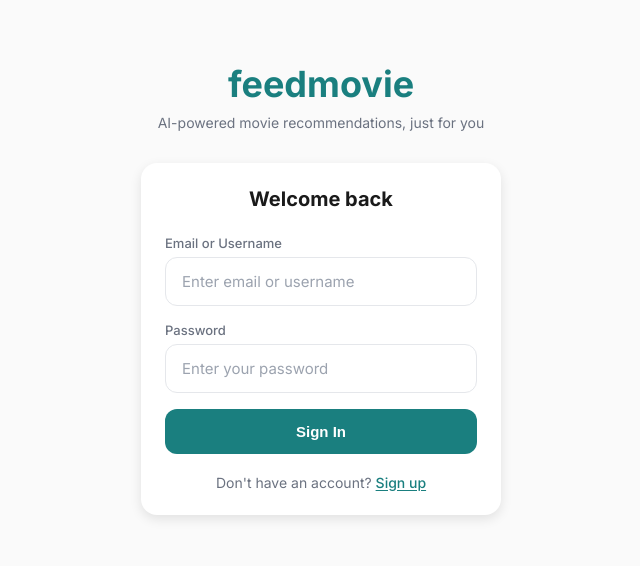
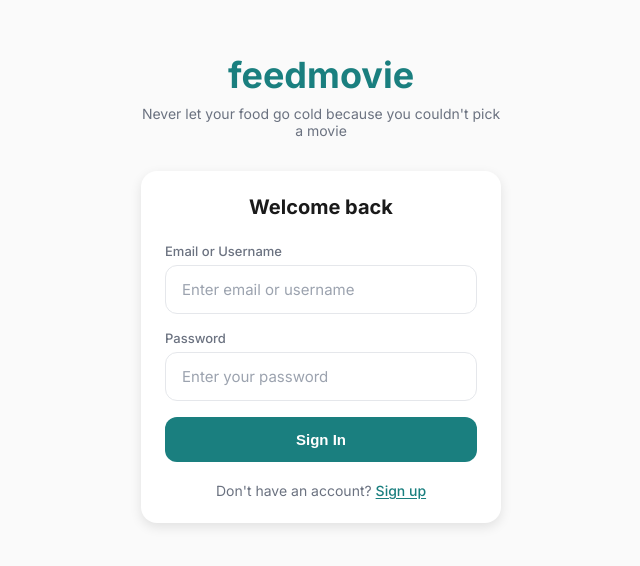
Before and after one commit to vikram14s/FeedMovie, a React app in the folder frontend/: page / in a window 1280 px wide. Shown: the part 112-678 px from the top of the page, without its empty margins (319-959 px from the left). Built offline with nearby package versions, Linux system fonts and the light colour scheme; no server answers; the HTML template or start-up script is replaced by a standard one.

Commit message:
Update tagline to food-themed message

```diff
--- a/frontend/src/screens/AuthScreen.tsx
+++ b/frontend/src/screens/AuthScreen.tsx
@@ -50,7 +50,7 @@ export function AuthScreen() {
   return (
     <div className="auth-container">
       <div className="auth-logo">feedmovie</div>
-      <p className="auth-tagline">AI-powered movie recommendations, just for you</p>
+      <p className="auth-tagline">Never let your food go cold because you couldn't pick a movie</p>
 
       <div className="auth-card">
         <h2 className="auth-title">
```
